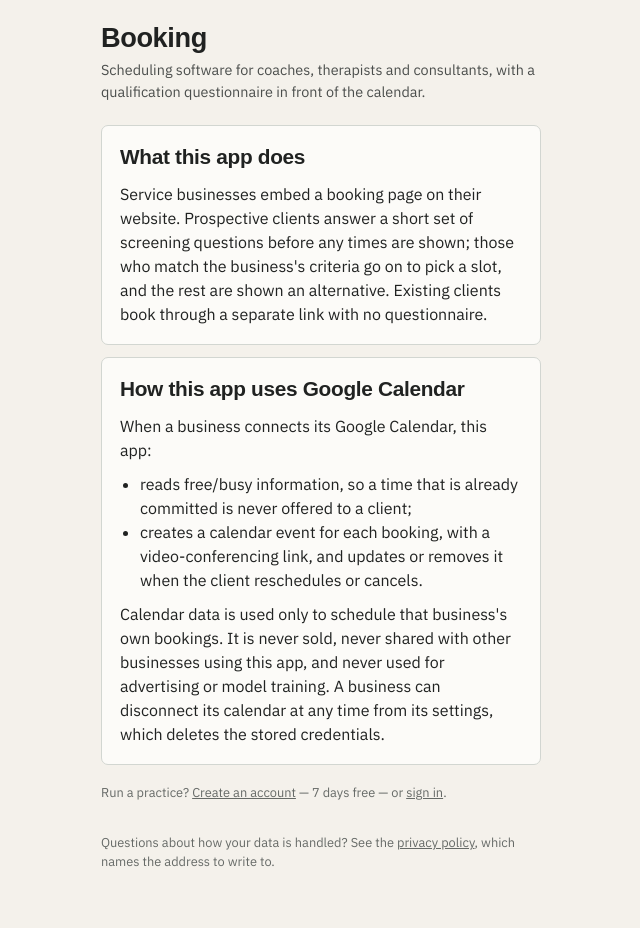
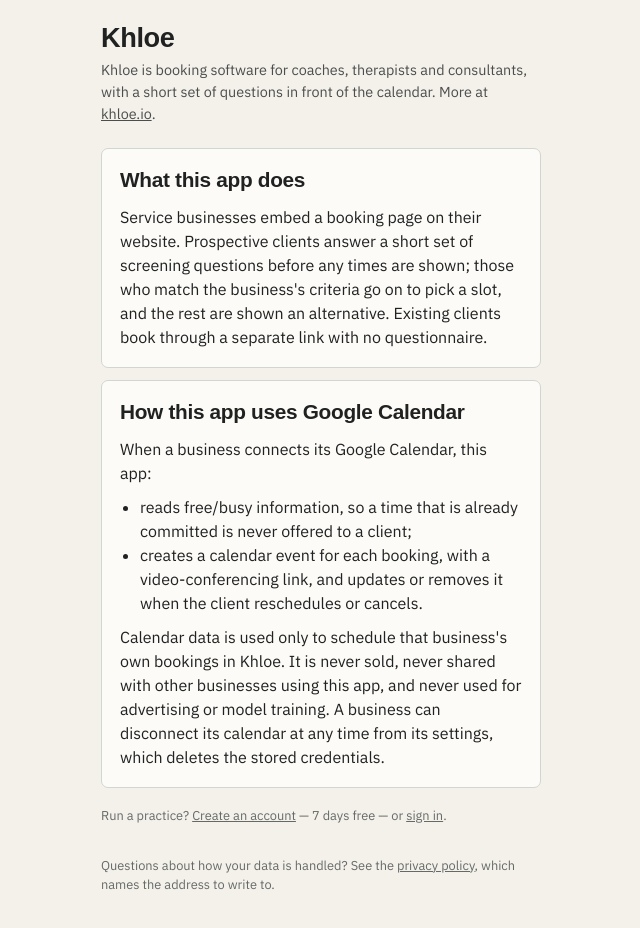
Before and after one commit to scarioni-change-the-world/booking-saas, a Next.js app: page / in a window 1280 px wide. Shown: the top 928 px of the page, without its empty margins (319-959 px from the left). Built offline with nearby package versions, Linux system fonts and the light colour scheme.

Commit message:
Homepage names the app Khloe, as Google's review requires
Co-Authored-By: Claude Opus 5.5 <noreply@anthropic.com>
Claude-Session: https://claude.ai/code/session_015MCqGK4gF6GAzwZyuomrs6

```diff
--- a/src/app/page.tsx
+++ b/src/app/page.tsx
@@ -27,10 +27,12 @@
 export default function HomePage() {
   return (
     <main className="widget">
-      <h1>Booking</h1>
+      {/* The name must match the app name on Google's consent screen exactly. */}
+      <h1>Khloe</h1>
       <p className="lede">
-        Scheduling software for coaches, therapists and consultants, with a
-        qualification questionnaire in front of the calendar.
+        Khloe is booking software for coaches, therapists and consultants, with
+        a short set of questions in front of the calendar. More at{' '}
+        <a href="https://khloe.io">khloe.io</a>.
       </p>
 
       <div className="card">
@@ -62,7 +64,7 @@ export default function HomePage() {
         </ul>
         <p style={{ margin: '10px 0 0' }}>
           Calendar data is used only to schedule that business&apos;s own
-          bookings. It is never sold, never shared with other businesses using
+          bookings in Khloe. It is never sold, never shared with other businesses using
           this app, and never used for advertising or model training. A business
           can disconnect its calendar at any time from its settings, which
           deletes the stored credentials.
```
